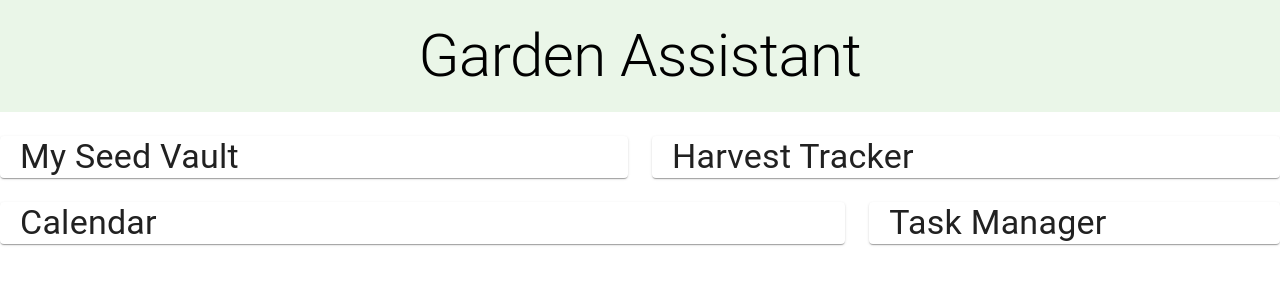
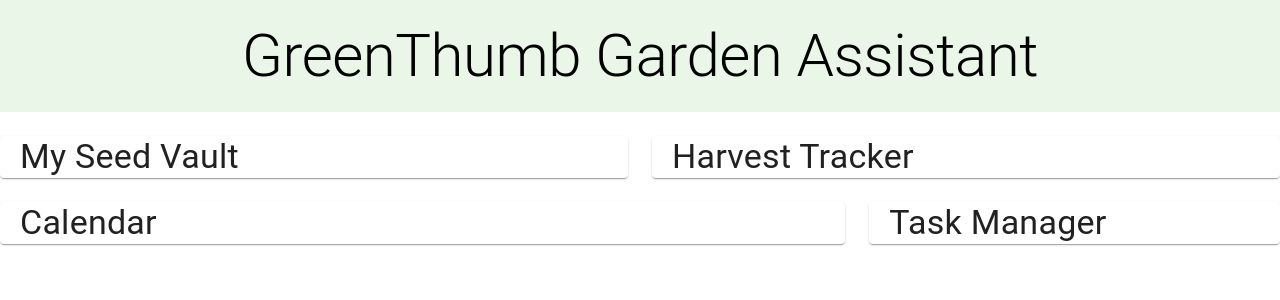
Before and after one commit to joku8/GreenThumb-Garden-Aide, a React (Create React App) app: page / in a window 1280 px wide. Shown: the top 300 px of the page. Built offline with nearby package versions, Linux system fonts and the light colour scheme.

Commit message:
added wireframe and update README.md

```diff
--- a/src/components/Header.js
+++ b/src/components/Header.js
@@ -9,7 +9,7 @@ const Header = () => {
   return (
     <header className={styles.header}>
       <Typography variant="h2" color="inherit" align="center">
-        Garden Assistant
+        GreenThumb Garden Assistant
       </Typography>
     </header>
   );
```
Also changed, not shown: 2 other files (tests, documents, lock files or other folders).
